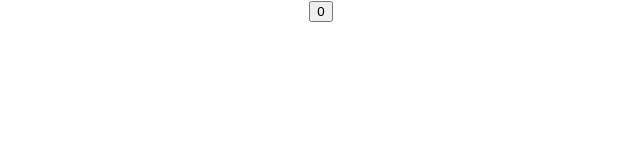
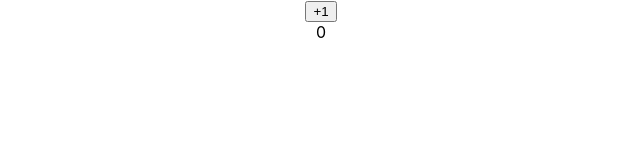
Before and after one commit to AhmedAlaaEzzt/my-app, a React (Create React App) app: page / in a window 1280 px wide. Shown: the top 160 px of the page, without its empty margins (319-959 px from the left). Built offline with nearby package versions, Linux system fonts and the light colour scheme.

Commit message:
00004 - prepare demo

```diff
--- a/src/App.js
+++ b/src/App.js
@@ -1,12 +1,22 @@
+import React, { Component } from "react";
 import "./App.css";
 import Button from "./components/Button";
+import Result from "./components/Result";
 
-function App() {
-  return(
-    <div className="App">
-      <Button />
-    </div>
-  );
+class App extends Component {
+  constructor(props){
+    super(props);
+    this.state = { counter: 0 };
+  }
+  incrementCounter = () => this.setState((pervState) => ({ counter: pervState.counter + 1 }));
+  render() {
+    return (
+      <div className="App">
+        <Button onClickFunction={this.incrementCounter}/>
+        <Result counter={this.state.counter} />
+      </div>
+    );
+  }
 }
 
 export default App;
--- a/src/components/Button.js
+++ b/src/components/Button.js
@@ -1,12 +1,8 @@
 import React, { Component } from "react";
 class Button extends Component {
-  constructor(props) {
-    super(props);
-    this.state = { counter: 0 };
-  }
-  clickHandler = () => this.setState((pervState) => ({ counter: pervState.counter + 1 }));
+
   render() {
-    return <button onClick={this.clickHandler}>{this.state.counter}</button>;
+    return <button onClick={this.props.onClickFunction}>+1</button>;
   }
 }
 
--- /dev/null
+++ b/src/components/Result.js
@@ -0,0 +1,5 @@
+const Result = (props)=>{
+    return(<div>{props.counter}</div>);
+}
+
+export default Result;
```
